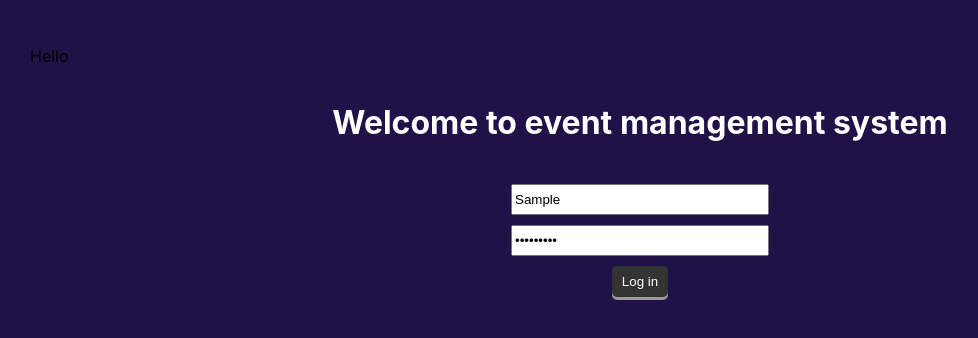
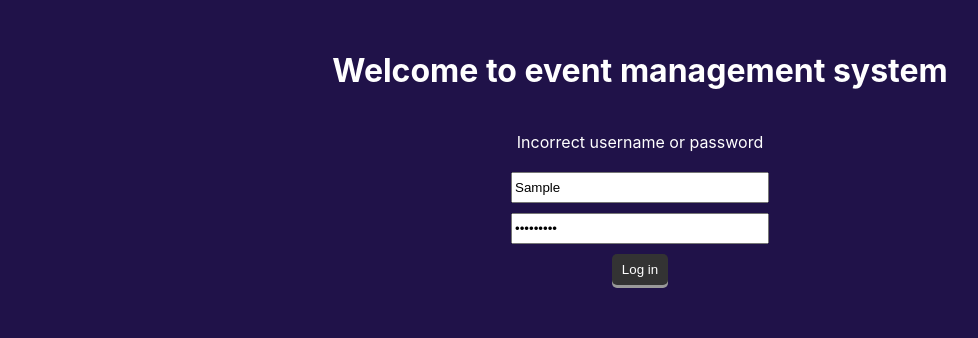
Before and after one commit to LinaSeskuviene/login-to-attendee-dashboard, a React (Create React App) app: page / in a window 1280 px wide. Both pictures are taken after typing "Sample", "Sample123" into the empty fields and a click on the button "Log in". Shown: the top 338 px of the page, without its empty margins (0-978 px from the left). Built offline with nearby package versions, Linux system fonts and the light colour scheme.

Commit message:
login finished

```diff
--- a/src/App.js
+++ b/src/App.js
@@ -5,16 +5,35 @@ import { LoginForm } from './LoginForm';
 
 
 function App() {
+  const userData = {
+    username: "admin",
+    password: "pass123"
+  }
+  const [username, setUsername] = useState({username: "", password: ""});
+  const [error, setError] = useState("");
+
+  const Login = details => {
+
+    if (details.username === userData.username && details.password === userData.password) {
+      setUsername({
+        username: details.username,
+        password: details.password
+      });
+    } else {
+      setError("Incorrect username or password")
+    }
+    }
+
   return (
     <div className="App">
-      <header className="App-header">
-
-        <p>
-         Hello
-        </p>
-        <LoginForm />
-
-      </header>
+      {(username.username !== "") ? (
+        <div>
+          <p>you in</p>
+        </div>
+      ) : (
+        <LoginForm Login={Login} error={error} />
+      )
+    }
     </div>
   );
 }
--- a/src/LoginForm.jsx
+++ b/src/LoginForm.jsx
@@ -2,25 +2,26 @@ import React from 'react';
 import './css/loginForm.css';
 import { useState } from 'react';
 
-export function LoginForm({submitLogin, error}) {
-    const [loginData, setLoginData] = useState({username: "", password: ""})
+export function LoginForm({Login, error}) {
+    const [details, setDetails] = useState({username: "", password: ""})
     function handleSubmit(event) {
         event.preventDefault()
-        console.log(loginData)
+        Login(details)
     }
 
     return (
         <div className="loginContainer">
             <h1>Welcome to event management system</h1>
+            {(error !== "") ? (<div>{error}</div>) : ""}
             <form className="loginForm" onSubmit={handleSubmit}>
                 <input className="loginInput" type="text" name="username"
                 id="username" placeholder="username"
-                onChange={event => setLoginData({...loginData, username: event.target.value})}
-                value={loginData.username} />
+                onChange={event => setDetails({...details, username: event.target.value})}
+                value={details.username} />
                 <input className="loginInput" type="password" name="password"
                 id="password" placeholder="password"
-                onChange={event => setLoginData({...loginData, password: event.target.value})}
-                value={loginData.password}/>
+                onChange={event => setDetails({...details, password: event.target.value})}
+                value={details.password}/>
                 <button type="submit" className="submitButton">Log in</button>
             </form>
         </div>
```
